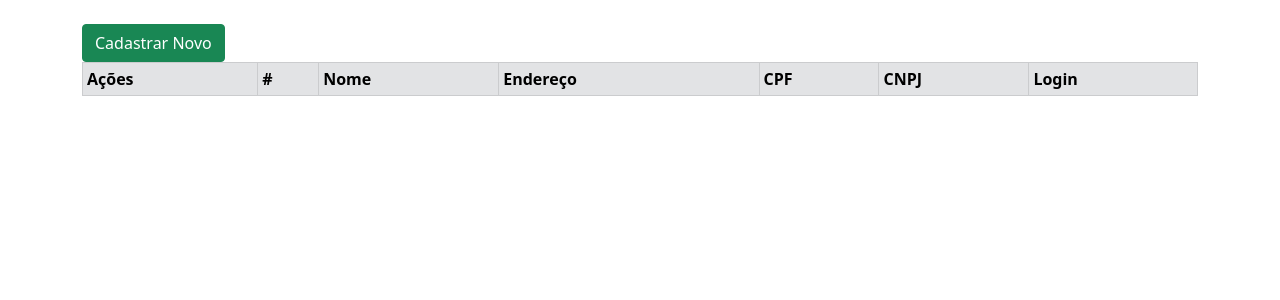
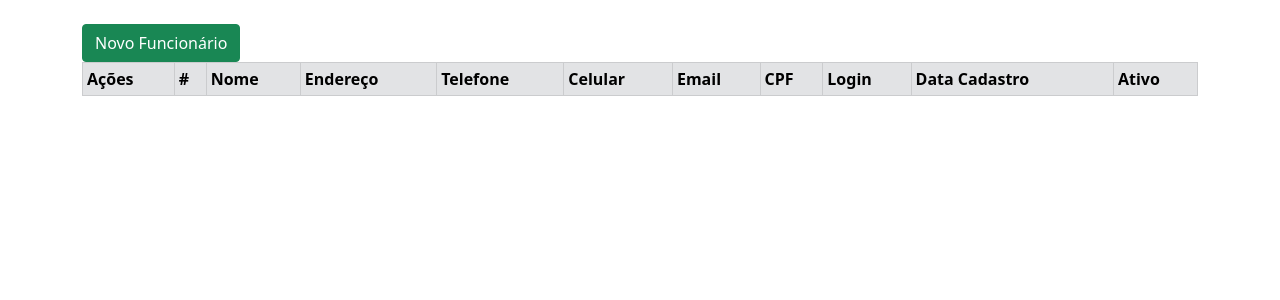
Before and after one commit to isaias-s-souza/Projeto_Integrador, a Flask app: page /funcionario in a window 1280 px wide. Shown: the part 56-356 px from the top of the page. Run offline with Flask 2, Linux system fonts and the light colour scheme; the visitor is signed in with stand-in values (Sample User, id 1); data that the repository does not hold is empty; some libraries are stand-ins or nearby versions.

Commit message:
* Incremento campos no cadastro de funcionário (falta arrumar ativo na alteração) e terminar cadastro

```diff
--- a/dao.py
+++ b/dao.py
@@ -1,4 +1,5 @@
 from models import Funcionario, ContaExtrato, Fornecedor
+from datetime import date, datetime
 
 class ContaExtratoDao:
     def __init__(self, db):
@@ -39,11 +40,13 @@ class FuncionarioDao:
         cursor = self.__db.cursor()
 
         if (funcionario.get_codigo()):
-            dados_funcionario_atualizacao = [funcionario.get_nome(), funcionario.get_endereco(), funcionario.get_cpf(),
-                                            funcionario.get_cnpj(), funcionario.login, funcionario.get_codigo()]
+            dados_funcionario_atualizacao = [funcionario.get_nome(), funcionario.get_endereco(), funcionario.telefone,
+                                             funcionario.celular, funcionario.email, funcionario.get_cpf(),
+                                             funcionario.login, funcionario.ativo, funcionario.get_codigo()]
 
-            SQL_ATUALIZA_FUNCIONARIO       = "UPDATE PESSOA SET NOME = ?, ENDERECO = ?, CPF = ?, CNPJ = ?," \
-                                             "LOGIN = ? WHERE COD = ?"
+            SQL_ATUALIZA_FUNCIONARIO       = "UPDATE PESSOA SET NOME = ?, ENDERECO = ?,  TELEFONE = ?, CELULAR = ?," \
+                                             "EMAIL = ?, CPF = ?, LOGIN = ?, ATIVO = ? " \
+                                             "WHERE COD = ?"
 
             cursor.execute(SQL_ATUALIZA_FUNCIONARIO, dados_funcionario_atualizacao)
         else:
@@ -63,8 +66,8 @@ class FuncionarioDao:
 
     def listar(self):
         cursor = self.__db.cursor()
-        SQL_BUSCA_FUNCIONARIO = 'SELECT COD, NOME, ENDERECO, CPF, CNPJ, CLIENTE, FORNECEDOR, FUNCIONARIO, LOGIN, ' \
-                                'SENHA, ATIVO, RAZAO_SOCIAL, TELEFONE, CELULAR, EMAIL, DATA_CADASTRO ' \
+        SQL_BUSCA_FUNCIONARIO = 'SELECT COD, NOME, ENDERECO, CPF, LOGIN, ATIVO,' \
+                                'TELEFONE, CELULAR, EMAIL, DATA_CADASTRO ' \
                                 'FROM PESSOA ' \
                                 'WHERE FUNCIONARIO = 1 ORDER BY COD'
         cursor.execute(SQL_BUSCA_FUNCIONARIO)
@@ -85,21 +88,21 @@ class FuncionarioDao:
                            fornecedor=False, funcionario=True, endereco='', cpf='', cnpj='',
                            ativo=True, telefone='', celular='', email='', datacadastro='')
 
-
-
 def traduz_funcionarios(funcionarios):
     def cria_funcionario_com_tupla(tupla):
-        #         0    1       2       3    4      5           6           7         8
-        #'SELECT COD, NOME, ENDERECO, CPF, CNPJ, CLIENTE, FORNECEDOR, FUNCIONARIO, LOGIN, ' \
-        #   9      10        11         12        13      14          15
-        #'SENHA, ATIVO, RAZAO_SOCIAL, TELEFONE, CELULAR, EMAIL, DATA_CADASTRO ' \
+        #  0     1       2      3     4      5
+        # COD, NOME, ENDERECO, CPF, LOGIN, ATIVO,' \
+        #    6        7        8          9
+        # TELEFONE, CELULAR, EMAIL, DATA_CADASTRO
 
         #(self, nome, cliente, fornecedor, funcionario, endereco, cpf, cnpj, login, ativo, telefone,
-        #         celular, email, datacadastro, razaosocial, codigo=None, senha='')
-        return Funcionario(nome=tupla[1], cliente=tupla[5], fornecedor=tupla[6], funcionario=tupla[7],
-                           endereco=tupla[2], cpf=tupla[3], cnpj=tupla[4], login=tupla[8], ativo=tupla[10],
-                           telefone=tupla[12], celular=tupla[13], email=tupla[14], datacadastro=tupla[15],
-                           codigo=tupla[0])
+        #         celular, email, datacadastro, codigo=None, senha='')
+        dataCadastroFormatada = tupla[9].strftime('%d/%m/%Y')
+
+        return Funcionario(nome=tupla[1], endereco=tupla[2], cpf=tupla[3], login=tupla[4], ativo=tupla[5],
+                           telefone=tupla[6], celular=tupla[7], email=tupla[8], datacadastro=dataCadastroFormatada,
+                           codigo=tupla[0], cliente=False, fornecedor=False, funcionario=True, cnpj='',
+                           senha='')
 
     return list(map(cria_funcionario_com_tupla, funcionarios))
 
--- a/main.py
+++ b/main.py
@@ -109,13 +109,17 @@ def alterar_funcionario():
     id = request.form['id-alteracao']
     nome = request.form['nome-alteracao']
     endereco = request.form['endereco-alteracao']
+    telefone = request.form['telefone-alteracao']
+    celular = request.form['celular-alteracao']
+    email = request.form['email-alteracao']
     cpf = request.form['cpf-alteracao']
-    cnpj = request.form['cnpj-alteracao']
     login = request.form['login-alteracao']
+    ativo = request.form.get('ativo-alteracao')
 
+    print(type(ativo))
     funcionario_editado = Funcionario(nome=nome, cliente=False, fornecedor=False, funcionario=True, endereco=endereco,
-                                   cpf=cpf, cnpj=cnpj, login=login, ativo=True, telefone='', celular='', email='',
-                                   datacadastro='', codigo=id)
+                                   cpf=cpf, cnpj='', login=login, ativo=ativo, telefone=telefone, celular=celular,
+                                   email=email, datacadastro='', codigo=id)
     funcionario_dao.salvar(funcionario_editado)
     lista = funcionario_dao.listar()
     return render_template('funcionario.html', funcionarios=lista)
--- a/templates/funcionario.html
+++ b/templates/funcionario.html
@@ -105,23 +105,45 @@
                                     <input type="hidden" name="id-alteracao" id="id-alteracao">
                                     <div class="form-group">
                                       <label for="nome-alteracao">Nome</label>
-                                        <input type="text" id="nome-alteracao" name="nome-alteracao" class="form-control">
+                                        <input  type="text" id="nome-alteracao" name="nome-alteracao" class="form-control"
+                                                maxlength="100">
                                     </div>
                                     <div class="form-group">
                                        <label for="endereco-alteracao">Endereço</label>
-                                       <input type="text" id="endereco-alteracao" name="endereco-alteracao" class="form-control">
+                                       <input   type="text" id="endereco-alteracao" name="endereco-alteracao" class="form-control"
+                                                maxlength="250">
+                                    </div>
+                                    <div class="form-group">
+                                        <label for="telefone-alteracao">Telefone</label>
+                                        <input   type="text" id="telefone-alteracao" name="telefone-alteracao" class="form-control"
+                                                 maxlength="30">
+                                    </div>
+                                    <div class="form-group">
+                                        <label for="celular-alteracao">Celular</label>
+                                        <input   type="text" id="celular-alteracao" name="celular-alteracao" class="form-control"
+                                                 maxlength="30">
+                                    </div>
+                                    <div class="form-group">
+                                        <label for="email-alteracao">Email</label>
+                                        <input   type="email" id="email-alteracao" name="email-alteracao" class="form-control"
+                                                 maxlength="255">
                                     </div>
                                     <div class="form-group">
                                        <label for="cpf-alteracao">CPF</label>
-                                       <input type="text" id="cpf-alteracao" name="cpf-alteracao" class="form-control">
-                                    </div>
-                                    <div class="form-group">
-                                       <label for="cnpj-alteracao">CNPJ</label>
-                                       <input type="text" id="cnpj-alteracao" name="cnpj-alteracao" class="form-control">
+                                       <input   type="text" id="cpf-alteracao" name="cpf-alteracao" class="form-control"
+                                                maxlength="14">
                                     </div>
                                     <div class="form-group">
                                        <label for="login-alteracao">Login</label>
-                                       <input type="text" id="login-alteracao" name="login-alteracao" class="form-control">
+                                       <input   type="text" id="login-alteracao" name="login-alteracao" class="form-control"
+                                                maxlength="25">
+                                    </div>
+                                    <div class="form-check">
+                                        <input class="form-check-input" type="checkbox" id="ativo-alteracao"
+                                        name="ativo-alteracao">
+                                        <label for="ativo-alteracao" class="form-check-label">
+                                            Ativo / Desativado
+                                        </label>
                                     </div>
 
                                     </br>
@@ -139,8 +161,9 @@
                 </div>
             </div>
             </br>
+
             <button type="button" class="btn btn-success" data-bs-toggle="modal" data-bs-target="#CadastroFuncionario">
-                Cadastrar Novo
+                Novo Funcionário
             </button>
             </br>
             <table class="table table-secondary table-sm table-responsive table-striped table-bordered">
@@ -150,9 +173,13 @@
                         <th>#</th>
                         <th>Nome</th>
                         <th>Endereço</th>
+                        <th>Telefone</th>
+                        <th>Celular</th>
+                        <th>Email</th>
                         <th>CPF</th>
-                        <th>CNPJ</th>
                         <th>Login</th>
+                        <th>Data Cadastro</th>
+                        <th>Ativo</th>
                     </tr>
                 </thead>
                 <tbody>
@@ -167,9 +194,14 @@
                         <td>{{funcionario.get_codigo()}}</td>
                         <td>{{funcionario.get_nome()}}</td>
                         <td>{{funcionario.get_endereco()}}</td>
+                        <td>{{funcionario.telefone}}</td>
+                        <td>{{funcionario.celular}}</td>
+                        <td>{{funcionario.email}}</td>
                         <td>{{funcionario.get_cpf()}}</td>
-                        <td>{{funcionario.get_cnpj()}}</td>
                         <td>{{funcionario.login}}</td>
+                        <td>{{funcionario.datacadastro}}</td>
+                        <td>{%if funcionario.ativo %} Ativado {% else %} Desativado {% endif %}</td>
+
                     </tr>
                 {% endfor %}
                 </tbody>
--- a/templates/template.html
+++ b/templates/template.html
@@ -19,9 +19,12 @@
             $("#id-alteracao").val($(colunasAlteracao[1]).text());
             $("#nome-alteracao").val($(colunasAlteracao[2]).text());
             $("#endereco-alteracao").val($(colunasAlteracao[3]).text());
-            $("#cpf-alteracao").val($(colunasAlteracao[4]).text());
-            $("#cnpj-alteracao").val($(colunasAlteracao[5]).text());
-            $("#login-alteracao").val($(colunasAlteracao[6]).text());
+            $("#telefone-alteracao").val($(colunasAlteracao[4]).text());
+            $("#celular-alteracao").val($(colunasAlteracao[5]).text());
+            $("#email-alteracao").val($(colunasAlteracao[6]).text());
+            $("#cpf-alteracao").val($(colunasAlteracao[7]).text());
+            $("#login-alteracao").val($(colunasAlteracao[8]).text());
+            $("#ativo-alteracao").val($(colunasAlteracao[10]).val());
         };
 
         function myFunction() {
```
